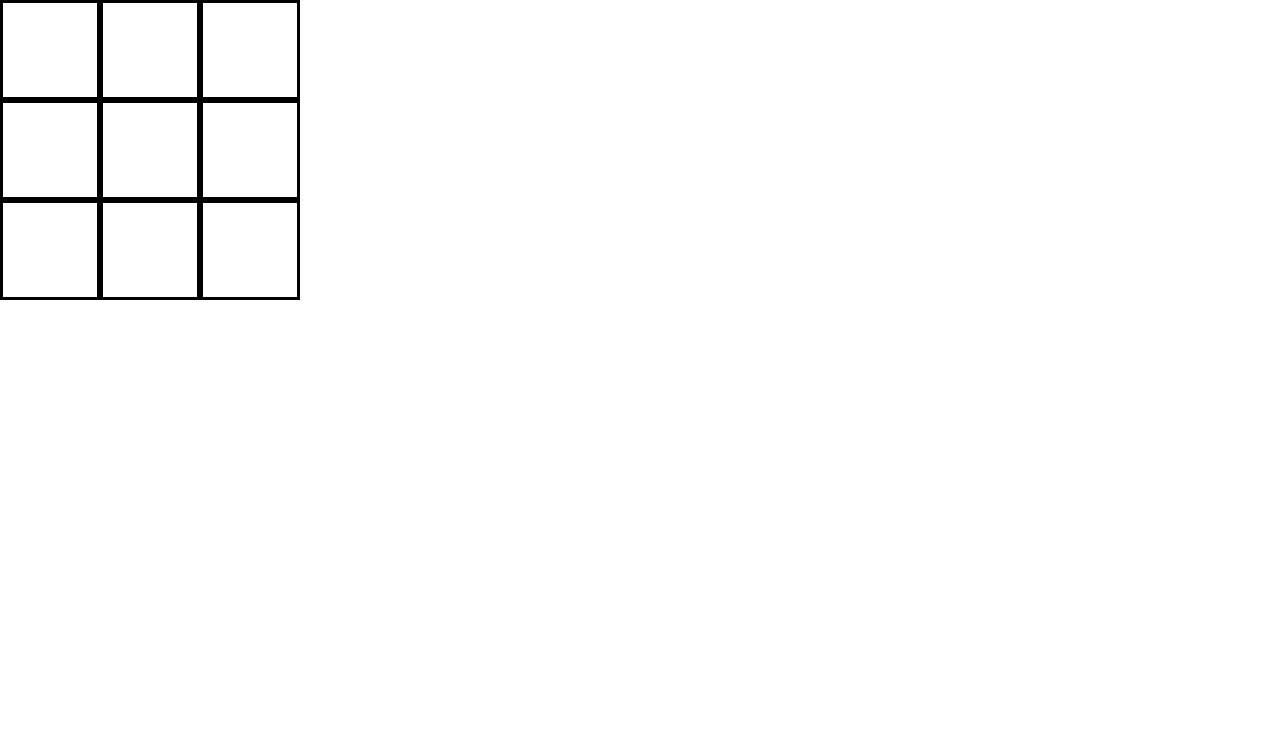
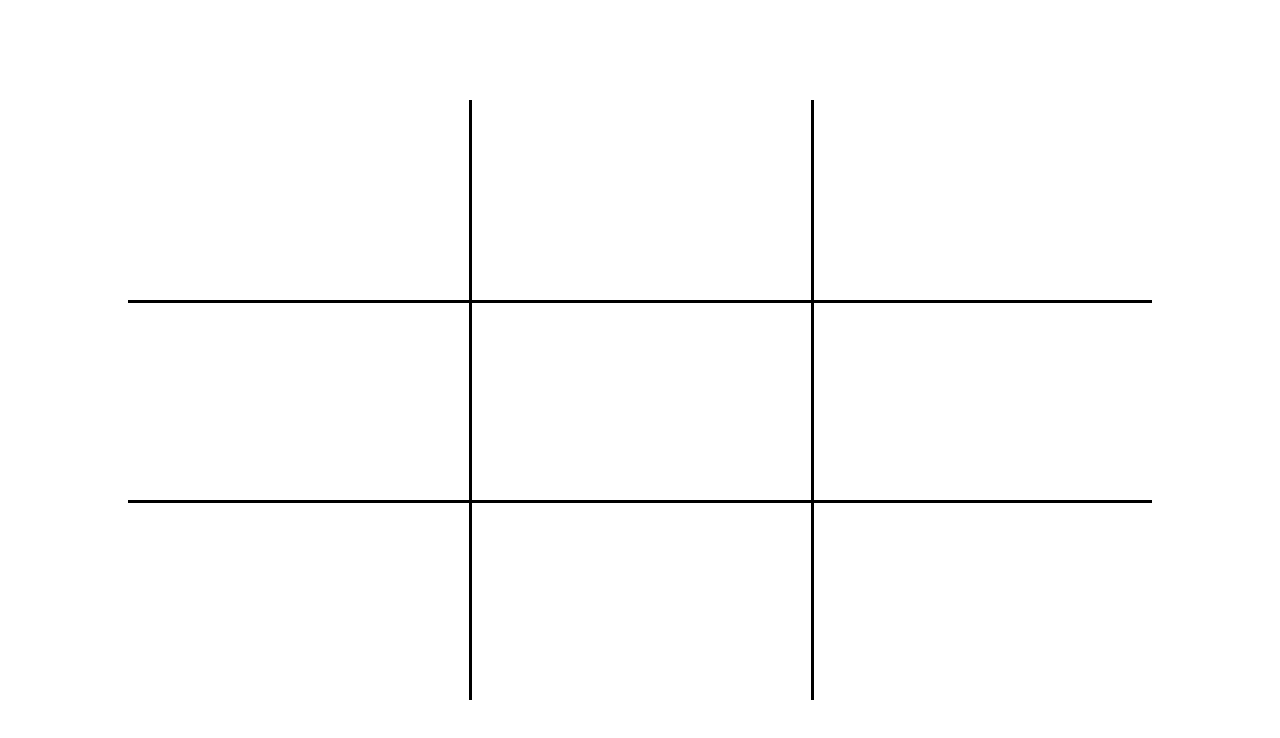
Before and after one commit to nikolaizhnikolov/js_portfolio, a plain HTML site: page tictactoe/index.html in a window 1280 px wide. Drawn offline with Linux system fonts and the light colour scheme.

Commit message:
Add basic styling

```diff
--- a/tictactoe/style.css
+++ b/tictactoe/style.css
@@ -1,8 +1,43 @@
+:root {
+    --player1-color: rgba(1, 111, 185, 1);
+    --player2-color: rgba(230, 15, 76, 1);
+
+    --active-color: var(--player1-color);
+}
+
+body {
+    display: grid;
+    grid-template-rows: 100px 1fr 100px;
+
+    height: 100vh;
+}
+
+.content {
+    width: 80%;
+    padding: 0 10%;
+}
+
 .gameGrid {
+    height: 100%;
     display: grid;
-    grid-template: repeat(3, 100px) / repeat(3, 100px);
+    grid-template: repeat(3, 1fr) / repeat(3, 1fr);
 }
 
 .cell {
-    border: solid black;
+    border-top: solid black;
+    border-left: solid black;
+    box-sizing: border-box;
 }
+
+.cell:nth-child(3n + 1) {
+    border-left: none;
+}
+
+.cell:nth-child(-n + 3) {
+    border-top: none;
+}
+
+.cell:hover:after {
+    color: var(--active-color);
+    content: "X";
+}
```
